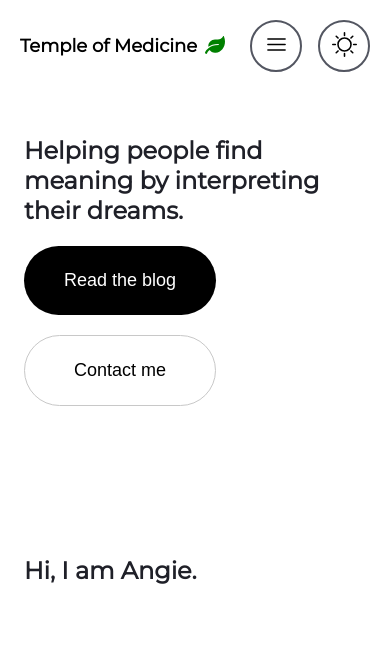
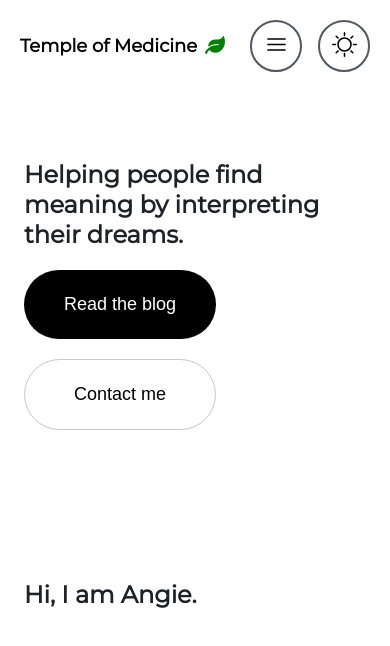
Before and after one commit to amberTrance/temple-of-medicine, a Next.js app: page / in a window 390 px wide. Shown: the top 646 px of the page. Built offline with nearby package versions, Linux system fonts and the light colour scheme.

Commit message:
Fixed spacing.

```diff
--- a/src/app/globals.css
+++ b/src/app/globals.css
@@ -11,7 +11,7 @@ main {
 }
 @media (min-width: 300px) {
   main {
-    padding: 1.5rem;
+    padding: 3rem 1.5rem;
   }
 }
 @media (min-width: 800px) {
--- a/src/app/layout/navbar/components/navbarLinks.module.css
+++ b/src/app/layout/navbar/components/navbarLinks.module.css
@@ -56,5 +56,13 @@
     width: 100%;
     border-top: #a9adc1 solid 1px;
     padding: 36px 26px;
+    background-color: #1f2028;
+  }
+
+  [data-theme="light"] .li {
+    width: 100%;
+    border-top: #a9adc1 solid 1px;
+    padding: 36px 26px;
+    background-color: white;
   }
 }
```
